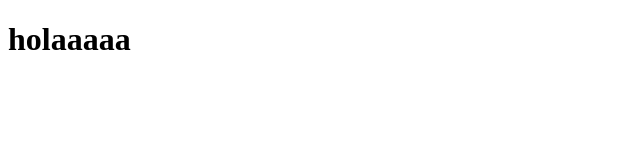
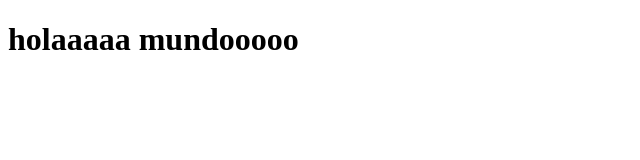
Before and after one commit to nicolasmarin99/clase-numero-3, a plain HTML site: page index.html in a window 1280 px wide. Shown: the whole page, without its empty margins (0-640 px from the left). Drawn offline with Linux system fonts and the light colour scheme.

Commit message:
tercer commit nm

```diff
--- a/index.html
+++ b/index.html
@@ -7,7 +7,7 @@
 </head>
 <body>
 
-    <h1>holaaaaa</h1>
+    <h1>holaaaaa mundooooo</h1>
 
 </body>
 </html>
```
